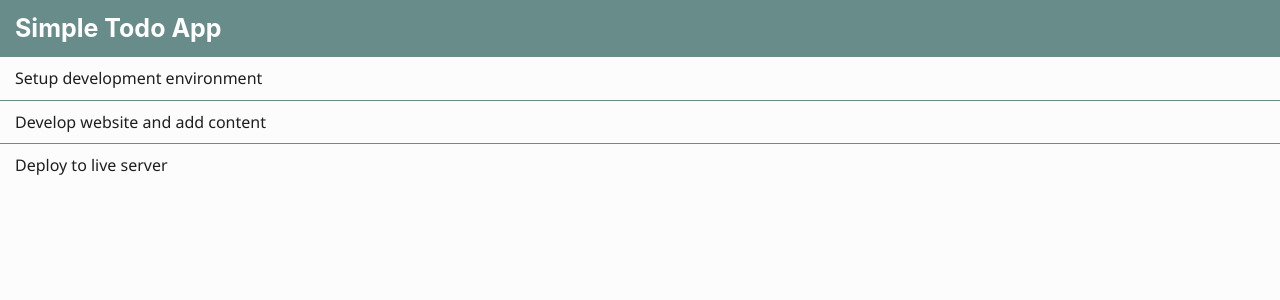
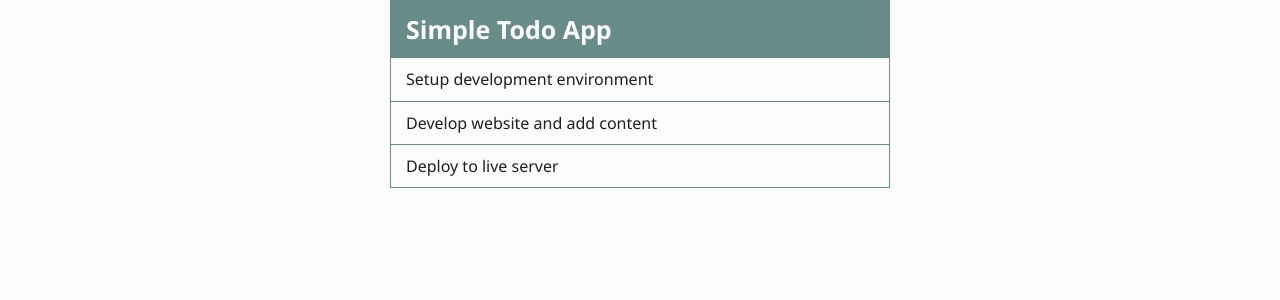
Before and after one commit to phucph0501/react-learn, a React (Create React App) app: page / in a window 1280 px wide. Shown: the top 300 px of the page. Built offline with nearby package versions, Linux system fonts and the light colour scheme.

Commit message:
2 files modified

```diff
--- a/src/components/App.js
+++ b/src/components/App.js
@@ -25,7 +25,7 @@
   };
   render() {
     return (
-      <div>
+      <div className="container">
         <Header />
         <Todos todos={this.state.todos} />
       </div>
--- a/src/style.css
+++ b/src/style.css
@@ -1,9 +1,3 @@
-h1,
-p {
-  font-family: -apple-system, BlinkMacSystemFont, 'Segoe UI', Roboto, Oxygen,
-    Ubuntu, Cantarell, 'Open Sans', 'Helvetica Neue', sans-serif;
-}
-
 .header-container {
   background-color: #678c89;
   color: #fff;
```
